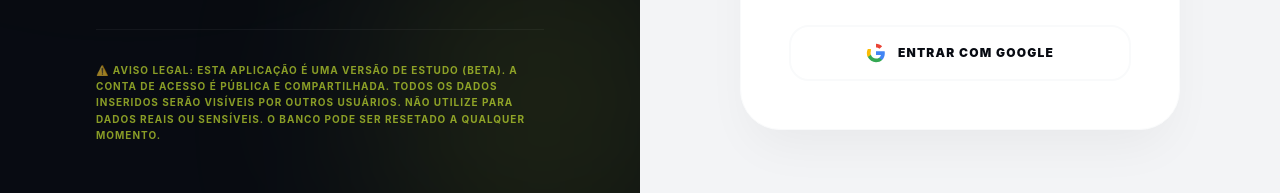
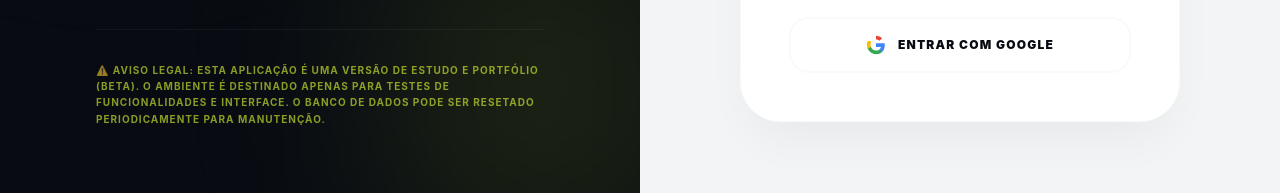
Before and after one commit to tuliocareli/mycash-plus, a React (Vite) app: page /login in a window 1280 px wide. Shown: the part 602-795 px from the top of the page. Built offline with nearby package versions, Linux system fonts and the light colour scheme; no server answers.

Commit message:
docs: update legal disclaimer on login page

```diff
--- a/src/pages/Login/index.tsx
+++ b/src/pages/Login/index.tsx
@@ -105,9 +105,9 @@ export default function Login() {
 
                     <div className="pt-8 border-t border-white/5">
                         <p className="text-[10px] font-bold text-brand-500 uppercase tracking-widest leading-relaxed opacity-60">
-                            ⚠️ Aviso Legal: Esta aplicação é uma versão de estudo (Beta).
-                            A conta de acesso é PÚBLICA e COMPARTILHADA. Todos os dados inseridos serão visíveis por outros usuários.
-                            Não utilize para dados reais ou sensíveis. O banco pode ser resetado a qualquer momento.
+                            ⚠️ Aviso Legal: Esta aplicação é uma versão de estudo e portfólio (Beta).
+                            O ambiente é destinado apenas para testes de funcionalidades e interface.
+                            O banco de dados pode ser resetado periodicamente para manutenção.
                         </p>
                     </div>
                 </div>
@@ -236,9 +236,9 @@ export default function Login() {
 
                     <div className="mt-8 lg:hidden">
                         <p className="text-[10px] font-bold text-neutral-500 uppercase tracking-widest leading-relaxed text-center opacity-70">
-                            ⚠️ Aviso Legal: Esta aplicação é uma versão de estudo (Beta).
-                            A conta de acesso é PÚBLICA e COMPARTILHADA. Todos os dados inseridos serão visíveis por outros usuários.
-                            Não utilize para dados reais ou sensíveis. O banco pode ser resetado a qualquer momento.
+                            ⚠️ Aviso Legal: Esta aplicação é uma versão de estudo e portfólio (Beta).
+                            O ambiente é destinado apenas para testes de funcionalidades e interface.
+                            O banco de dados pode ser resetado periodicamente para manutenção.
                         </p>
                     </div>
                 </div>
```
